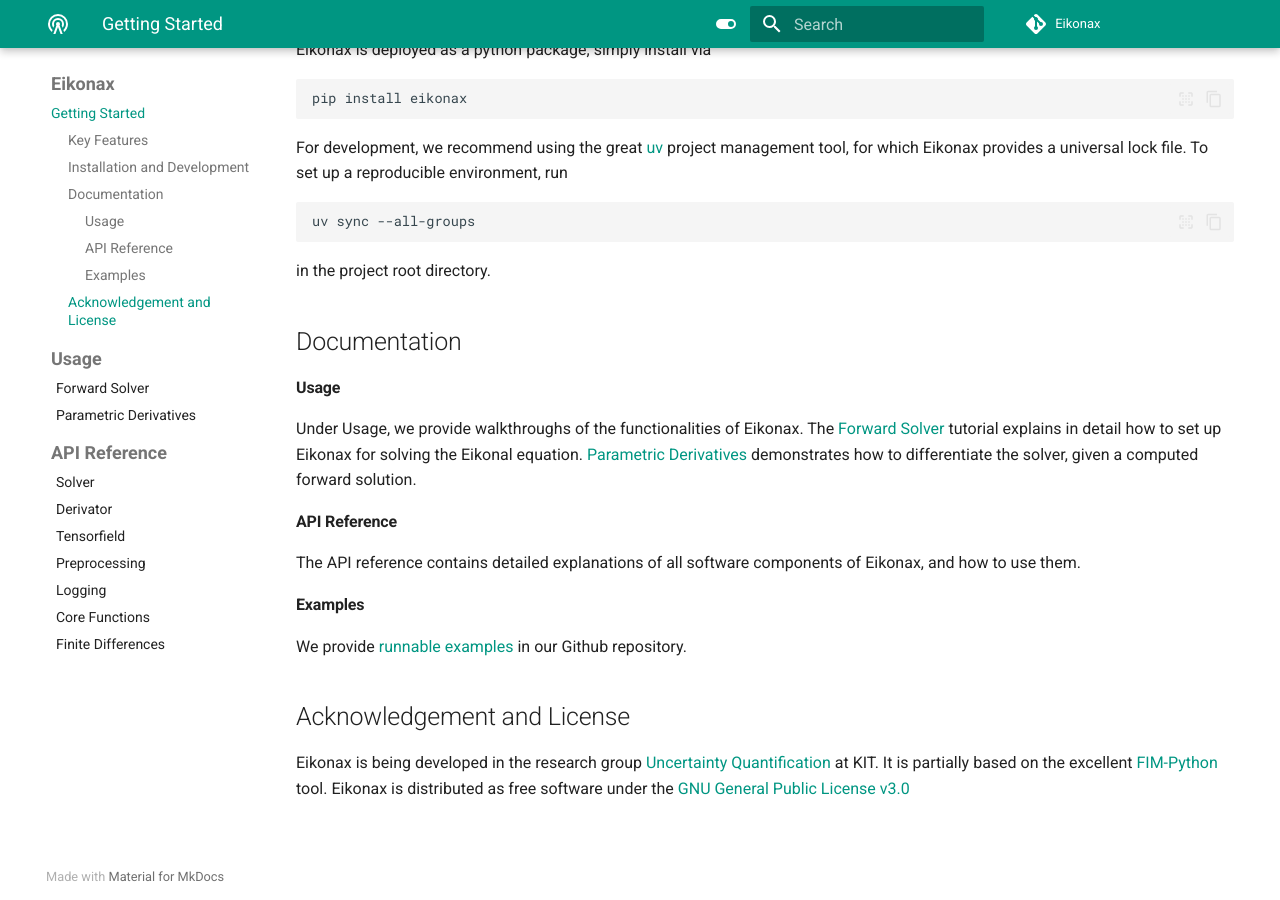
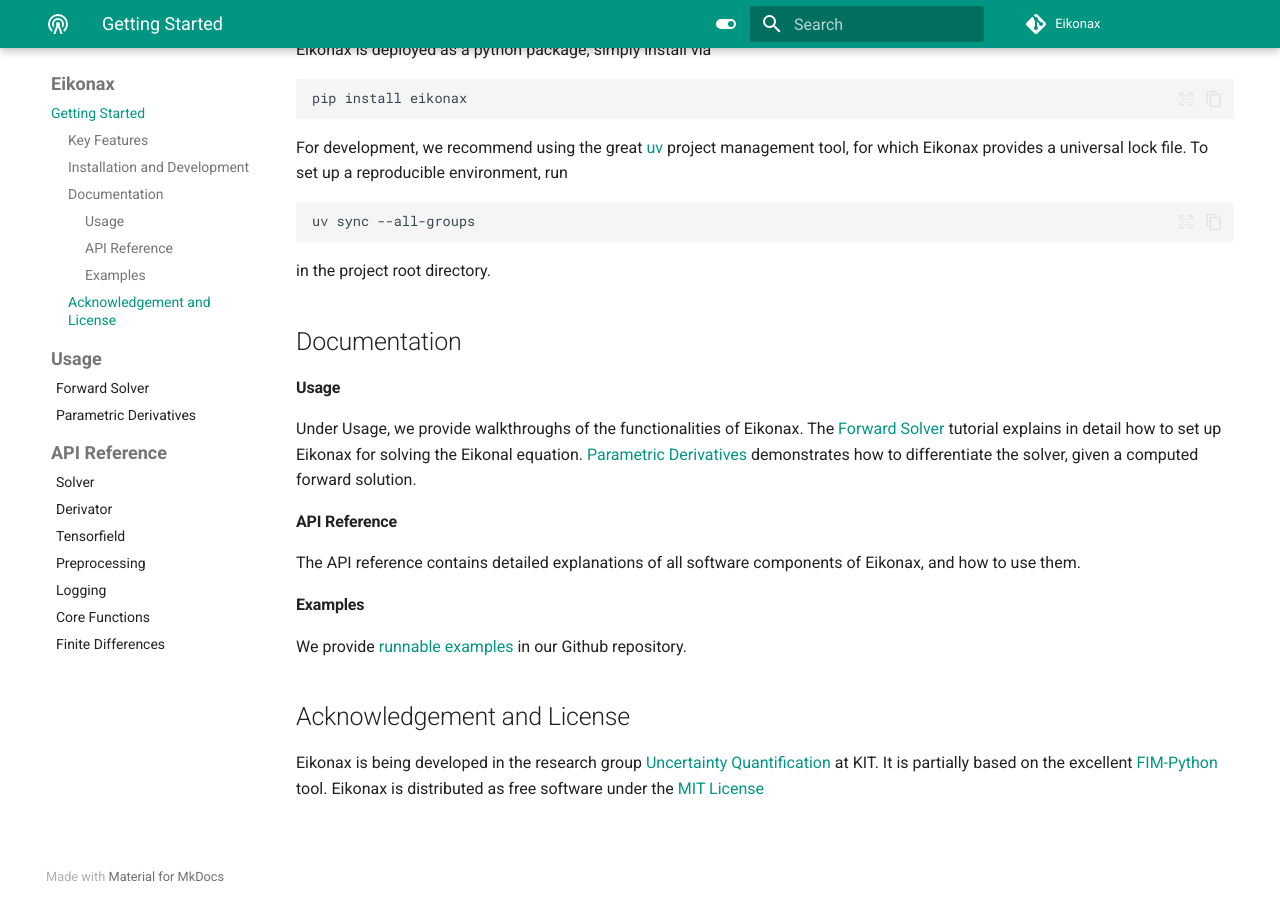
Before and after one commit to UQatKIT/Eikonax, an MkDocs documentation site: the page built from docs/index.md, in a window 1280 px wide and 900 px high, scrolled down 1017 px. Built offline with MkDocs 1.6.1 and Material for MkDocs 9.7.7, drawn with Linux system fonts in a browser that asks for light colours; comment, search, counter and statistics services are not loaded.

Commit message:
docs: update license information from GPL to MIT

```diff
--- a/docs/index.md
+++ b/docs/index.md
@@ -56,4 +56,4 @@
 ## Acknowledgement and License
 
 Eikonax is being developed in the research group [Uncertainty Quantification](https://www.scc.kit.edu/forschung/uq.php) at KIT.
-It is partially based on the excellent [FIM-Python](https://fim-python.readthedocs.io/en/latest/) tool. Eikonax is distributed as free software under the [GNU General Public License v3.0](https://choosealicense.com/licenses/gpl-3.0/)
+It is partially based on the excellent [FIM-Python](https://fim-python.readthedocs.io/en/latest/) tool. Eikonax is distributed as free software under the [MIT License](https://choosealicense.com/licenses/mit/)
```
